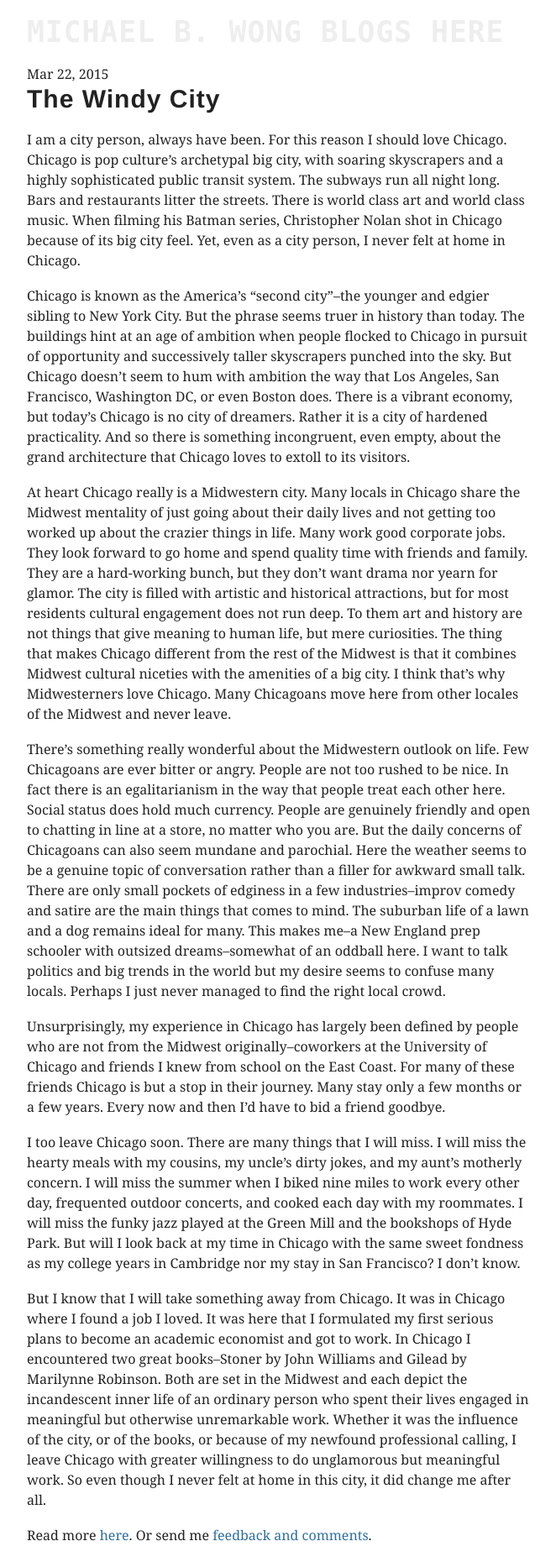
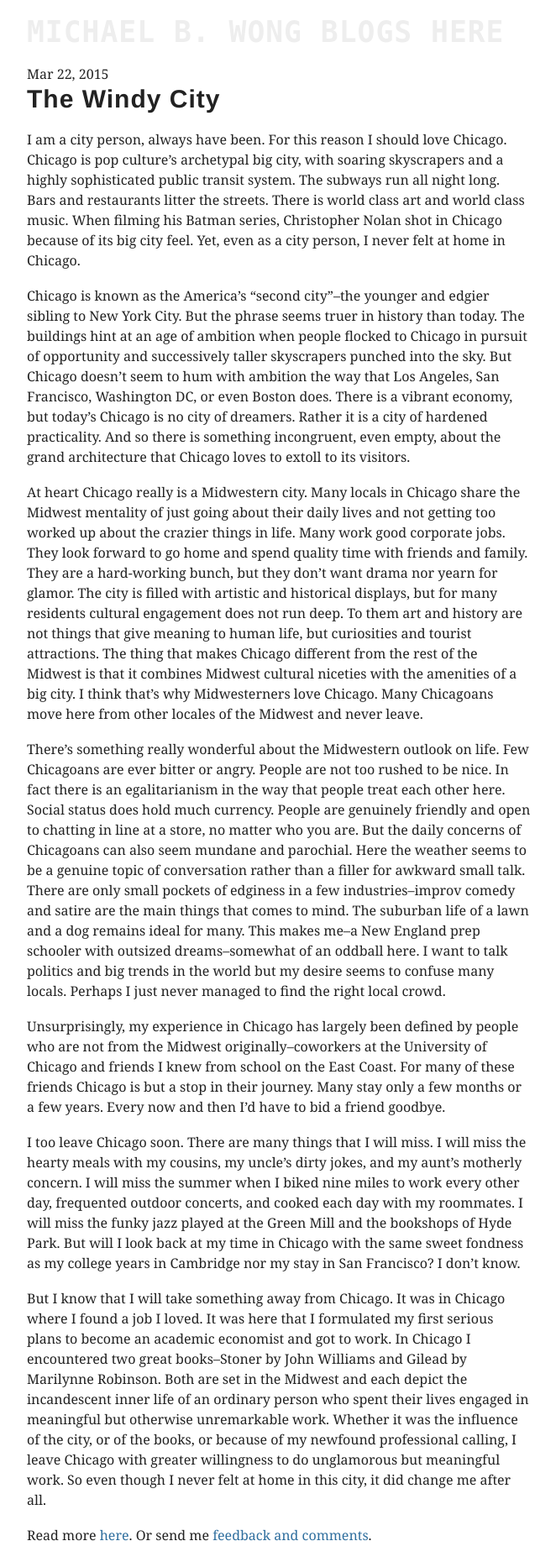
Before and after one commit to mbwong/mbwong.github.com, a Jekyll site: the page built from _posts/2015-03-22-chicago.md, in a window 1280 px wide. Shown: the whole page at 84% size, without its empty margins (308-970 px from the left). Built offline with Jekyll 4.4.1, drawn with Linux system fonts in a browser that asks for light colours.

Commit message:
Update 2015-03-22-chicago.md

```diff
--- a/_posts/2015-03-22-chicago.md
+++ b/_posts/2015-03-22-chicago.md
@@ -10,7 +10,7 @@
 
 Chicago is known as the America's "second city"--the younger and edgier sibling to New York City. But the phrase seems truer in history than today. The buildings hint at an age of ambition when people flocked to Chicago in pursuit of opportunity and successively taller skyscrapers punched into the sky. But Chicago doesn't seem to hum with ambition the way that Los Angeles, San Francisco, Washington DC, or even Boston does. There is a vibrant economy, but today's Chicago is no city of dreamers. Rather it is a city of hardened practicality. And so there is something incongruent, even empty, about the grand architecture that Chicago loves to extoll to its visitors.
 
-At heart Chicago really is a Midwestern city. Many locals in Chicago share the Midwest mentality of just going about their daily lives and not getting too worked up about the crazier things in life. Many work good corporate jobs. They look forward to go home and spend quality time with friends and family. They are a hard-working bunch, but they don't want drama nor yearn for glamor. The city is filled with artistic and historical attractions, but for most residents cultural engagement does not run deep. To them art and history are not things that give meaning to human life, but mere curiosities. The thing that makes Chicago different from the rest of the Midwest is that it combines Midwest cultural niceties with the amenities of a big city. I think that's why Midwesterners love Chicago. Many Chicagoans move here from other locales of the Midwest and never leave.
+At heart Chicago really is a Midwestern city. Many locals in Chicago share the Midwest mentality of just going about their daily lives and not getting too worked up about the crazier things in life. Many work good corporate jobs. They look forward to go home and spend quality time with friends and family. They are a hard-working bunch, but they don't want drama nor yearn for glamor. The city is filled with artistic and historical displays, but for many residents cultural engagement does not run deep. To them art and history are not things that give meaning to human life, but curiosities and tourist attractions. The thing that makes Chicago different from the rest of the Midwest is that it combines Midwest cultural niceties with the amenities of a big city. I think that's why Midwesterners love Chicago. Many Chicagoans move here from other locales of the Midwest and never leave.
 
 There's something really wonderful about the Midwestern outlook on life. Few Chicagoans are ever bitter or angry. People are not too rushed to be nice. In fact there is an egalitarianism in the way that people treat each other here. Social status does hold much currency. People are genuinely friendly and open to chatting in line at a store, no matter who you are. But the daily concerns of Chicagoans can also seem mundane and parochial. Here the weather seems to be a genuine topic of conversation rather than a filler for awkward small talk. There are only small pockets of edginess in a few industries--improv comedy and satire are the main things that comes to mind. The suburban life of a lawn and a dog remains ideal for many. This makes me--a New England prep schooler with outsized dreams--somewhat of an oddball here. I want to talk politics and big trends in the world but my desire seems to confuse many locals. Perhaps I just never managed to find the right local crowd.
 
```
